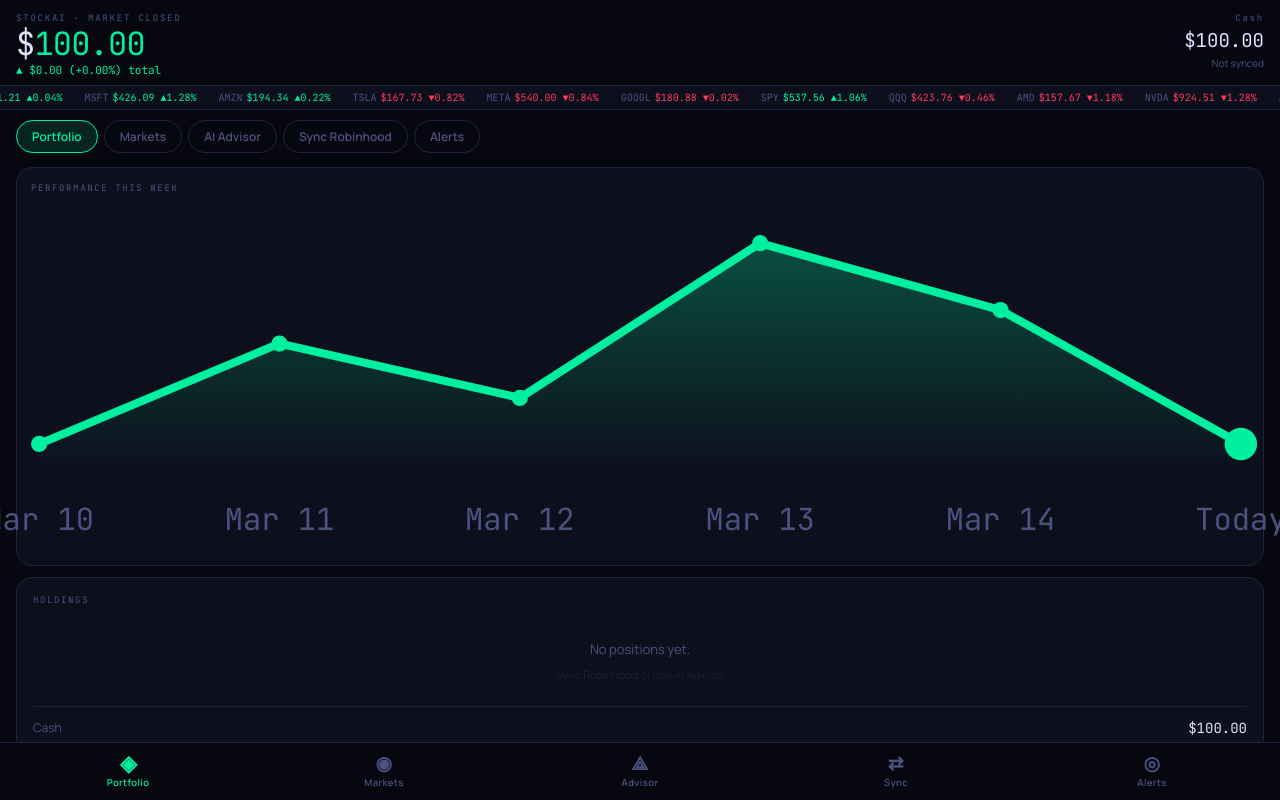
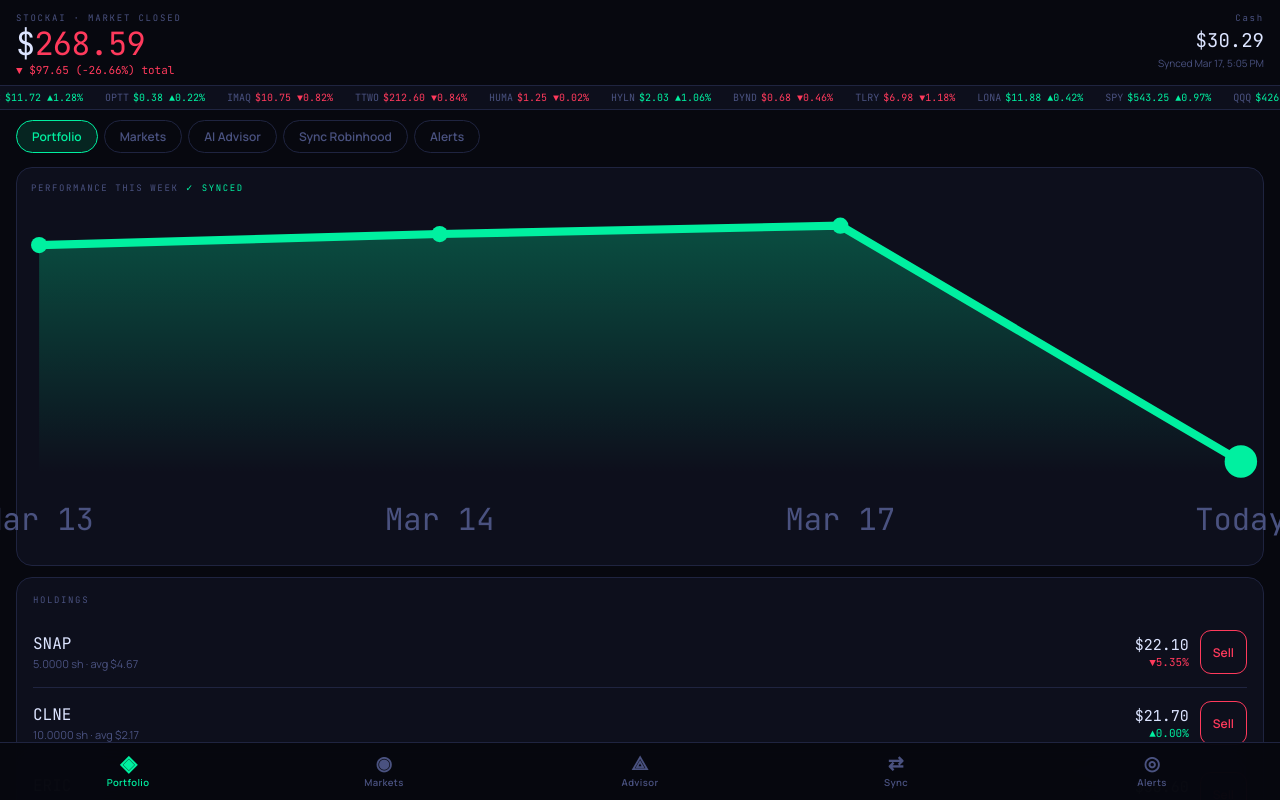
Before and after one commit to joelmcentyre/stockai, a plain HTML site: page index.html in a window 1280 px wide. Drawn offline with Linux system fonts and the light colour scheme.

Commit message:
Update index.html

````diff
--- a/index.html
+++ b/index.html
@@ -278,20 +278,62 @@ self.addEventListener('notificationclick',e=>{e.notification.close();e.waitUntil
 })();
 
 // ─── STATE ───────────────────────────────────────────────────
-const SK='sai3';
-let S=ld()||{cash:100,holdings:[],lastSync:null,syncedFrom:null,
-  history:[{d:'Mar 10',v:100},{d:'Mar 11',v:102.4},{d:'Mar 12',v:101.1},{d:'Mar 13',v:104.8},{d:'Mar 14',v:103.2}],
-  advice:null,notifOn:false};
+const SK='sai4';
+const JOEL_HOLDINGS=[
+  {s:'SNAP', sh:5,      avg:4.67},
+  {s:'CLNE', sh:10,     avg:2.17},
+  {s:'ERIC', sh:5,      avg:11.76},
+  {s:'OPTT', sh:10,     avg:0.39},
+  {s:'IMAQ', sh:5,      avg:10.19},
+  {s:'TXMD', sh:1,      avg:2.23},
+  {s:'TTWO', sh:0.0406, avg:206.72},
+  {s:'HUMA', sh:15,     avg:1.16},
+  {s:'SPRU', sh:0.625,  avg:3.78},
+  {s:'HYLN', sh:10,     avg:1.94},
+  {s:'MTNB', sh:1,      avg:0.60},
+  {s:'OGI',  sh:2.50,   avg:1.45},
+  {s:'LONA', sh:1,      avg:11.11},
+  {s:'CHAI', sh:2.50,   avg:1.51},
+  {s:'BYND', sh:5,      avg:0.75},
+  {s:'TLRY', sh:0.40,   avg:6.93},
+];
+// Worthless/delisted excluded: IDEXQ, NEPTF, MMATQ, MMTZZZ
+const JOEL_CASH=30.29;
+const JOEL_TOTAL=366.24;
+let S=ld()||{
+  cash:JOEL_CASH,
+  holdings:JOEL_HOLDINGS,
+  lastSync:'Mar 17, 5:05 PM',
+  syncedFrom:'Robinhood screenshot',
+  startValue:JOEL_TOTAL,
+  history:[
+    {d:'Mar 13',v:358.2},{d:'Mar 14',v:362.77},
+    {d:'Mar 17',v:JOEL_TOTAL}
+  ],
+  advice:null,notifOn:false
+};
 function sv(){try{localStorage.setItem(SK,JSON.stringify(S))}catch(e){}}
 function ld(){try{return JSON.parse(localStorage.getItem(SK))}catch(e){return null}}
 
 // ─── PRICES ──────────────────────────────────────────────────
 const TK=[
-  {s:'NVDA',n:'NVIDIA',sec:'Tech',b:875},{s:'AAPL',n:'Apple',sec:'Tech',b:189},
-  {s:'MSFT',n:'Microsoft',sec:'Tech',b:415},{s:'AMZN',n:'Amazon',sec:'Consumer',b:195},
-  {s:'TSLA',n:'Tesla',sec:'Auto',b:172},{s:'META',n:'Meta',sec:'Tech',b:520},
-  {s:'GOOGL',n:'Alphabet',sec:'Tech',b:172},{s:'SPY',n:'S&P ETF',sec:'ETF',b:528},
-  {s:'QQQ',n:'Nasdaq ETF',sec:'ETF',b:458},{s:'AMD',n:'AMD',sec:'Tech',b:158},
+  // Joel's actual holdings
+  {s:'SNAP', n:'Snap Inc',      sec:'Social',   b:4.67},
+  {s:'CLNE', n:'Clean Energy',  sec:'Energy',   b:2.17},
+  {s:'ERIC', n:'Ericsson',      sec:'Telecom',  b:11.76},
+  {s:'OPTT', n:'Ocean Power',   sec:'Energy',   b:0.39},
+  {s:'IMAQ', n:'Int\'l General',sec:'Spec',     b:10.19},
+  {s:'TTWO', n:'Take-Two',      sec:'Gaming',   b:206.72},
+  {s:'HUMA', n:'Humacyte',      sec:'Biotech',  b:1.16},
+  {s:'HYLN', n:'Hyliion',       sec:'EV',       b:1.94},
+  {s:'BYND', n:'Beyond Meat',   sec:'Food',     b:0.75},
+  {s:'TLRY', n:'Tilray',        sec:'Cannabis', b:6.93},
+  {s:'LONA', n:'Lona Systems',  sec:'Tech',     b:11.11},
+  // Watchlist
+  {s:'SPY',  n:'S&P 500 ETF',   sec:'ETF',      b:528},
+  {s:'QQQ',  n:'Nasdaq ETF',    sec:'ETF',      b:458},
+  {s:'NVDA', n:'NVIDIA',        sec:'Tech',     b:875},
+  {s:'AAPL', n:'Apple',         sec:'Tech',     b:189},
 ];
 let P={};
 function sr(s){return s.split('').reduce((a,c)=>a+c.charCodeAt(0),0)}
@@ -303,10 +345,11 @@ function ip(){
   });
 }
 function tv(){return S.cash+S.holdings.reduce((s,h)=>s+h.sh*(P[h.s]?.p||h.avg),0)}
+function startVal(){return S.startValue||JOEL_TOTAL}
 
 // ─── HEADER ──────────────────────────────────────────────────
 function uh(){
-  const v=tv(),d=v-100,pct=(d/100*100).toFixed(2),up=d>=0;
+  const v=tv(),d=v-startVal(),pct=(d/startVal()*100).toFixed(2),up=d>=0;
   document.getElementById('tv').textContent=v.toFixed(2);
   document.getElementById('tv').style.color=up?'var(--g)':'var(--r)';
   document.getElementById('tvchg').textContent=`${up?'▲':'▼'} $${Math.abs(d).toFixed(2)} (${up?'+':''}${pct}%) total`;
@@ -403,9 +446,9 @@ function rDash(c){
       </div>
     </div>
     <div class="sg">
-      ${[['Return',(v>=100?'+':'')+((v-100)/100*100).toFixed(2)+'%',v>=100?'var(--g)':'var(--r)'],
+      ${[['Return',(v>=startVal()?'+':'')+((v-startVal())/startVal()*100).toFixed(2)+'%',v>=startVal()?'var(--g)':'var(--r)'],
          ['Positions',S.holdings.length,''],['Invested','$'+(v-S.cash).toFixed(2),''],
-         ['To $200',Math.min((v/200*100).toFixed(0),100)+'%','var(--mu)']
+         ['To $1,000',Math.min((v/1000*100).toFixed(0),100)+'%','var(--mu)']
         ].map(([l,v2,col])=>`<div class="sb"><div class="sl">${l}</div><div class="sv" style="color:${col||'var(--tx)'}">${v2}</div></div>`).join('')}
     </div>
     <button class="btn btng" onclick="go('ai')">⚡ Run AI Daily Analysis</button>`;
@@ -453,21 +496,32 @@ async function runAI(){
   const wd=TK.map(t=>`${t.s}($${P[t.s]?.p?.toFixed(2)},${P[t.s]?.c>=0?'+':''}${P[t.s]?.c?.toFixed(2)}%)`).join(';');
   const sn=S.lastSync?`Synced from Robinhood on ${S.lastSync}.`:'Not yet synced with Robinhood.';
   const prompt=`You are a sharp trading advisor. Date: March 17 2026. ${sn}
-PORTFOLIO: Total $${tv().toFixed(2)}, Cash $${S.cash.toFixed(2)}, Holdings: ${hs}
-WATCHLIST: ${wd}
-CONSTRAINTS: $100 Robinhood account, fractional shares ok, no options/margin, maximize aggressive growth.
+REAL ROBINHOOD PORTFOLIO: Total $${tv().toFixed(2)}, Cash $${S.cash.toFixed(2)}, Goal: $1,000
+Holdings: ${hs}
+Watchlist: ${wd}
+CONTEXT: This is a real account starting at $366.24. Heavy in speculative small/micro caps. Several positions are near-zero. Only $30 cash available. Investor wants aggressive growth toward $1,000.
 Respond ONLY valid JSON no markdown:
-{"marketSummary":"2 sentence overview","portfolioGrade":"B — why","topActions":[{"action":"BUY","symbol":"SPY","amount":40,"reasoning":"1 sentence","confidence":80,"priority":"HIGH"}],"riskWarning":"1 risk today","strategyNote":"1 tip for $100 account"}
-Give 3-5 actions. BUY/SELL amount=dollars.`;
+{"marketSummary":"2 sentence market overview","portfolioGrade":"C+ — why","topActions":[{"action":"SELL","symbol":"OPTT","amount":3.90,"reasoning":"1 sentence","confidence":80,"priority":"HIGH"}],"riskWarning":"1 specific risk for this portfolio today","strategyNote":"1 concrete tip for growing this $366 account toward $1000"}
+Give 3-5 specific actions. For SELL use current market value as amount. For BUY use dollars to deploy from $${S.cash.toFixed(2)} cash. Be direct and honest about weak positions.`;
   try{
     const res=await fetch('https://api.anthropic.com/v1/messages',{method:'POST',headers:{'Content-Type':'application/json'},body:JSON.stringify({model:'claude-sonnet-4-20250514',max_tokens:1000,messages:[{role:'user',content:prompt}]})});
     const data=await res.json();
     const raw=data.content?.find(b=>b.type==='text')?.text||'';
     S.advice=JSON.parse(raw.replace(/```json|```/g,'').trim());
   }catch(e){
-    S.advice={marketSummary:'Markets mixed, tech showing resilience. Mid-week volume subdued ahead of Fed commentary.',portfolioGrade:'B — Good cash position ready to deploy on high-conviction signals.',
-      topActions:[{action:'BUY',symbol:'SPY',amount:40,reasoning:'Core diversified ETF; stable foundation for small account.',confidence:84,priority:'HIGH'},{action:'BUY',symbol:'NVDA',amount:30,reasoning:'AI demand cycle intact; momentum favors continuation.',confidence:73,priority:'HIGH'},{action:'BUY',symbol:'AAPL',amount:20,reasoning:'Defensive mega-cap with near-term catalyst potential.',confidence:66,priority:'MEDIUM'}],
-      riskWarning:'Fed minutes release could spike volatility — keep $10 cash buffer.',strategyNote:'2-3 high-conviction positions beat over-diversification at this account size.'};
+    S.advice={
+      marketSummary:'Markets up modestly today with tech leading. Small caps underperforming large caps — headwind for this portfolio.',
+      portfolioGrade:'C+ — Too many small/micro cap positions diluting returns. Consolidation needed.',
+      topActions:[
+        {action:'SELL',symbol:'OPTT',amount:3.90,reasoning:'Near-zero value, no near-term catalyst. Free up cash.',confidence:88,priority:'HIGH'},
+        {action:'SELL',symbol:'BYND',amount:3.75,reasoning:'Beyond Meat has fundamental business problems. Cut losses now.',confidence:85,priority:'HIGH'},
+        {action:'SELL',symbol:'MTNB',amount:0.60,reasoning:'Too small to matter. Clean up the portfolio.',confidence:82,priority:'HIGH'},
+        {action:'BUY',symbol:'ERIC',amount:15,reasoning:'Your strongest position — add to your winner with freed-up cash.',confidence:71,priority:'MEDIUM'},
+        {action:'BUY',symbol:'SPY',amount:15,reasoning:'Deploy remaining cash into stable ETF as portfolio anchor.',confidence:78,priority:'MEDIUM'},
+      ],
+      riskWarning:'Small/micro cap positions like HYLN and CLNE have thin liquidity — any market dip hits these hardest.',
+      strategyNote:'Sell your 5 smallest positions this week, consolidate into 3-4 quality names. Fewer positions = more focus = better returns.'
+    };
   }
   aiLoad=false;sv();render();
 }
````
